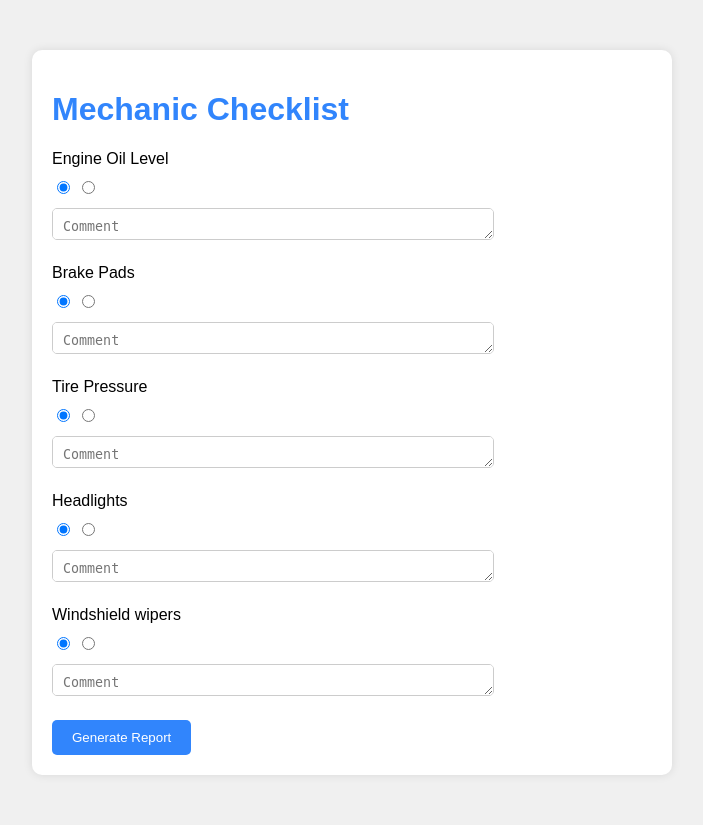
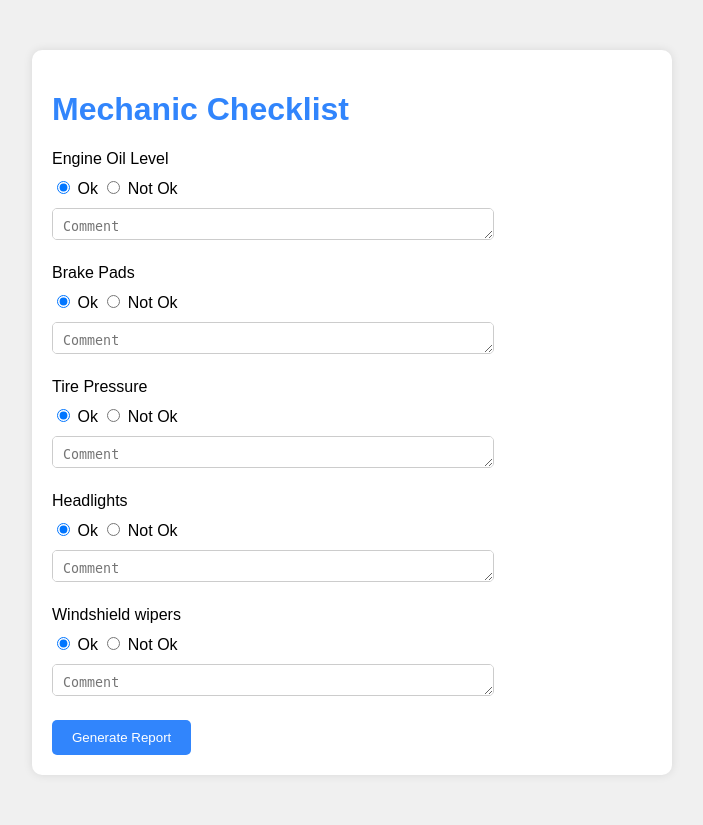
Before and after one commit to okehieuchenna1/cardiomechpage, a Flask app: page / in a window 1280 px wide. Shown: the whole page, without its empty margins (288-991 px from the left). Run offline with Flask 3, Linux system fonts and the light colour scheme.

Commit message:
Update checklist.html

```diff
--- a/templates/checklist.html
+++ b/templates/checklist.html
@@ -18,9 +18,11 @@
                 <div class="options">
                     <label class="status-label">
                         <input type="radio" id="ok_{{ loop.index }}" name="status_{{ loop.index }}" value="Ok" checked>
+                        <label for="ok_{{ loop.index }}">Ok</label>
                     </label>
                     <label class="status-label">
                         <input type="radio" id="not_ok_{{ loop.index }}" name="status_{{ loop.index }}" value="Not Ok">
+                        <label for="not_ok_{{ loop.index }}">Not Ok</label>
                     </label>
                 </div>
                 <div class="comment">
```
